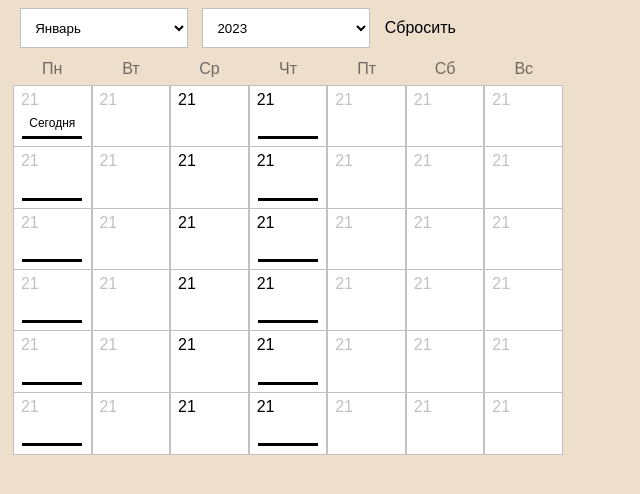
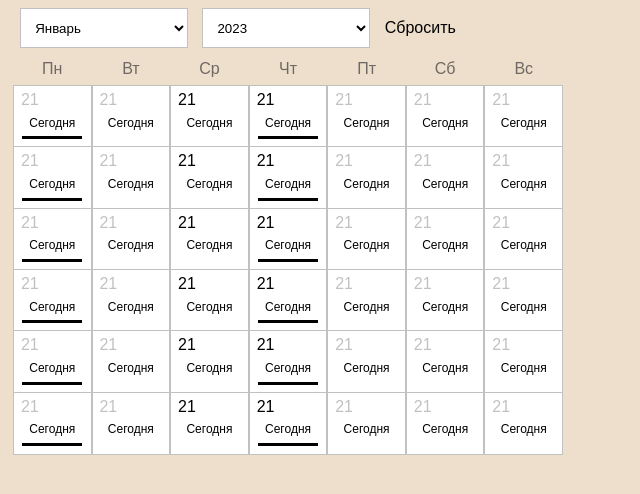
Before and after one commit to enk-it/event_calendar_front, a plain HTML site: page design.html in a window 1280 px wide. Shown: the whole page, without its empty margins (0-640 px from the left). Drawn offline with Linux system fonts and the light colour scheme.

Commit message:
feat: Add extra-text

```diff
--- a/css/new_style.css
+++ b/css/new_style.css
@@ -2,6 +2,10 @@ body{
     background: #EDDFCC;
 }
 
+
+.calendar-component-container{
+    user-select: none;
+}
 
 .control-container{
     font-family: 'TildaSans',Arial,sans-serif;
@@ -112,7 +116,7 @@ body{
 
 }
 
-.calendar-container .body .row .cell .text-today {
+.calendar-container .body .row .cell .extra-text {
     font-size: 12px;
     color: #000000;
     transition: all .25s ease;
@@ -150,6 +154,6 @@ body{
     background: #FFFFFF;
 }
 
-.calendar-container .body .row .cell:hover .text-today{
+.calendar-container .body .row .cell:hover .extra-text{
     color: #FFFFFF;
 }
--- a/design.html
+++ b/design.html
@@ -7,13 +7,23 @@
 </head>
 <body>
 
-
+<div class="calendar-component-container">
     <div class="control-container">
         <div class="control">
             <label for="month">
                 <select class="drop-down" name="month" id="month">
                     <option value="">Январь</option>
                     <option value="">Февраль</option>
+                    <option value="">Март</option>
+                    <option value="">Апрель</option>
+                    <option value="">Май</option>
+                    <option value="">Июнь</option>
+                    <option value="">Июль</option>
+                    <option value="">Август</option>
+                    <option value="">Сентябрь</option>
+                    <option value="">Октябрь</option>
+                    <option value="">Ноябрь</option>
+                    <option value="">Декабрь</option>
                 </select>
             </label>
         </div>
@@ -48,61 +58,74 @@
             <div class="row">
                 <div class="cell secondary event">
                     <div class="date">21</div>
-                <div class="text-today">Сегодня</div>
+                    <div class="extra-text">Сегодня</div>
                     <div class="marker"></div>
                 </div>
                 <div class="cell secondary">
                     <div class="date">21</div>
+                    <div class="extra-text">Сегодня</div>
                     <div class="marker"></div>
                 </div>
                 <div class="cell main">
                     <div class="date">21</div>
+                    <div class="extra-text">Сегодня</div>
                     <div class="marker"></div>
                 </div>
                 <div class="cell main event">
                     <div class="date">21</div>
+                    <div class="extra-text">Сегодня</div>
                     <div class="marker"></div>
                 </div>
                 <div class="cell secondary">
                     <div class="date">21</div>
+                    <div class="extra-text">Сегодня</div>
                     <div class="marker"></div>
                 </div>
                 <div class="cell secondary">
                     <div class="date">21</div>
+                    <div class="extra-text">Сегодня</div>
                     <div class="marker"></div>
                 </div>
                 <div class="cell secondary">
                     <div class="date">21</div>
+                    <div class="extra-text">Сегодня</div>
                     <div class="marker"></div>
                 </div>
             </div>
             <div class="row">
                 <div class="cell secondary event">
                     <div class="date">21</div>
+                    <div class="extra-text">Сегодня</div>
                     <div class="marker"></div>
                 </div>
                 <div class="cell secondary">
                     <div class="date">21</div>
+                    <div class="extra-text">Сегодня</div>
                     <div class="marker"></div>
                 </div>
                 <div class="cell main">
                     <div class="date">21</div>
+                    <div class="extra-text">Сегодня</div>
                     <div class="marker"></div>
                 </div>
                 <div class="cell main event">
                     <div class="date">21</div>
+                    <div class="extra-text">Сегодня</div>
                     <div class="marker"></div>
                 </div>
                 <div class="cell secondary">
                     <div class="date">21</div>
+                    <div class="extra-text">Сегодня</div>
                     <div class="marker"></div>
                 </div>
                 <div class="cell secondary">
                     <div class="date">21</div>
+                    <div class="extra-text">Сегодня</div>
                     <div class="marker"></div>
                 </div>
                 <div class="cell secondary">
                     <div class="date">21</div>
+                    <div class="extra-text">Сегодня</div>
                     <div class="marker"></div>
                 </div>
 
@@ -110,126 +133,156 @@
             <div class="row">
                 <div class="cell secondary event">
                     <div class="date">21</div>
+                    <div class="extra-text">Сегодня</div>
                     <div class="marker"></div>
                 </div>
                 <div class="cell secondary">
                     <div class="date">21</div>
+                    <div class="extra-text">Сегодня</div>
                     <div class="marker"></div>
                 </div>
                 <div class="cell main">
                     <div class="date">21</div>
+                    <div class="extra-text">Сегодня</div>
                     <div class="marker"></div>
                 </div>
                 <div class="cell main event">
                     <div class="date">21</div>
+                    <div class="extra-text">Сегодня</div>
                     <div class="marker"></div>
                 </div>
                 <div class="cell secondary">
                     <div class="date">21</div>
+                    <div class="extra-text">Сегодня</div>
                     <div class="marker"></div>
                 </div>
                 <div class="cell secondary">
                     <div class="date">21</div>
+                    <div class="extra-text">Сегодня</div>
                     <div class="marker"></div>
                 </div>
                 <div class="cell secondary">
                     <div class="date">21</div>
+                    <div class="extra-text">Сегодня</div>
                     <div class="marker"></div>
                 </div>
             </div>
             <div class="row">
                 <div class="cell secondary event">
                     <div class="date">21</div>
+                    <div class="extra-text">Сегодня</div>
                     <div class="marker"></div>
                 </div>
                 <div class="cell secondary">
                     <div class="date">21</div>
+                    <div class="extra-text">Сегодня</div>
                     <div class="marker"></div>
                 </div>
                 <div class="cell main">
                     <div class="date">21</div>
+                    <div class="extra-text">Сегодня</div>
                     <div class="marker"></div>
                 </div>
                 <div class="cell main event">
                     <div class="date">21</div>
+                    <div class="extra-text">Сегодня</div>
                     <div class="marker"></div>
                 </div>
                 <div class="cell secondary">
                     <div class="date">21</div>
+                    <div class="extra-text">Сегодня</div>
                     <div class="marker"></div>
                 </div>
                 <div class="cell secondary">
                     <div class="date">21</div>
+                    <div class="extra-text">Сегодня</div>
                     <div class="marker"></div>
                 </div>
                 <div class="cell secondary">
                     <div class="date">21</div>
+                    <div class="extra-text">Сегодня</div>
                     <div class="marker"></div>
                 </div>
             </div>
             <div class="row">
                 <div class="cell secondary event">
                     <div class="date">21</div>
+                    <div class="extra-text">Сегодня</div>
                     <div class="marker"></div>
                 </div>
                 <div class="cell secondary">
                     <div class="date">21</div>
+                    <div class="extra-text">Сегодня</div>
                     <div class="marker"></div>
                 </div>
                 <div class="cell main">
                     <div class="date">21</div>
+                    <div class="extra-text">Сегодня</div>
                     <div class="marker"></div>
                 </div>
                 <div class="cell main event">
                     <div class="date">21</div>
+                    <div class="extra-text">Сегодня</div>
                     <div class="marker"></div>
                 </div>
                 <div class="cell secondary">
                     <div class="date">21</div>
+                    <div class="extra-text">Сегодня</div>
                     <div class="marker"></div>
                 </div>
                 <div class="cell secondary">
                     <div class="date">21</div>
+                    <div class="extra-text">Сегодня</div>
                     <div class="marker"></div>
                 </div>
                 <div class="cell secondary">
                     <div class="date">21</div>
+                    <div class="extra-text">Сегодня</div>
                     <div class="marker"></div>
                 </div>
             </div>
             <div class="row">
                 <div class="cell secondary event">
                     <div class="date">21</div>
+                    <div class="extra-text">Сегодня</div>
                     <div class="marker"></div>
                 </div>
                 <div class="cell secondary">
                     <div class="date">21</div>
+                    <div class="extra-text">Сегодня</div>
                     <div class="marker"></div>
                 </div>
                 <div class="cell main">
                     <div class="date">21</div>
+                    <div class="extra-text">Сегодня</div>
                     <div class="marker"></div>
                 </div>
                 <div class="cell main event">
                     <div class="date">21</div>
+                    <div class="extra-text">Сегодня</div>
                     <div class="marker"></div>
                 </div>
                 <div class="cell secondary">
                     <div class="date">21</div>
+                    <div class="extra-text">Сегодня</div>
                     <div class="marker"></div>
                 </div>
                 <div class="cell secondary">
                     <div class="date">21</div>
+                    <div class="extra-text">Сегодня</div>
                     <div class="marker"></div>
                 </div>
                 <div class="cell secondary">
                     <div class="date">21</div>
+                    <div class="extra-text">Сегодня</div>
                     <div class="marker"></div>
                 </div>
             </div>
         </div>
     </div>
 
+</div>
+
 
 </body>
 </html>
```
Lines whose indentation alone changed are shown as unchanged.
